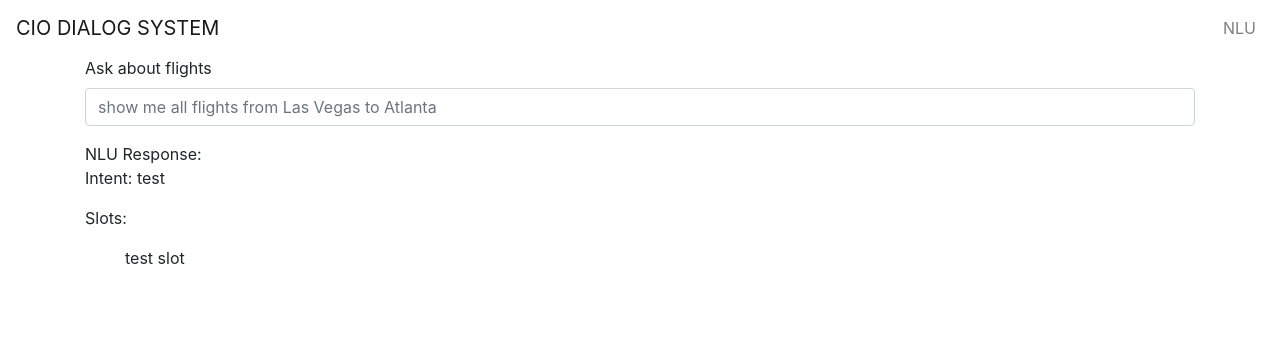
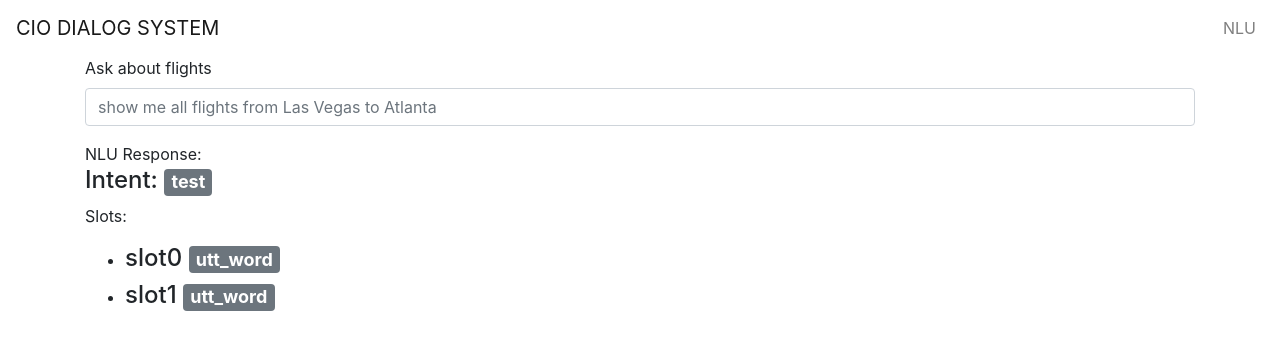
Before and after one commit to cioionut/ds_web_interface, a React (Create React App) app: page / in a window 1280 px wide. Shown: the top 350 px of the page. Built offline with nearby package versions, Linux system fonts and the light colour scheme.

Commit message:
Update nlu response received from server

```diff
--- a/package.json
+++ b/package.json
@@ -3,10 +3,11 @@
   "version": "0.1.0",
   "private": true,
   "dependencies": {
+    "axios": "^0.18.0",
     "bootstrap": "^4.1.3",
     "react": "^16.6.0",
     "react-dom": "^16.6.0",
-    "react-scripts": "2.1.1",
+    "react-scripts": "^2.1.1",
     "reactstrap": "^6.5.0"
   },
   "scripts": {
--- a/src/App.js
+++ b/src/App.js
@@ -1,4 +1,6 @@
 import React, { Component } from 'react';
+import axios from 'axios';
+
 import {
   Collapse,
   Navbar,
@@ -10,25 +12,21 @@ import {
   Container,
   Row,
   Col,
-  Jumbotron,
-  Button,
-  Form, FormGroup, Label, Input, FormText
+  Form, FormGroup, Label, Input
 } from 'reactstrap';
 
 
 class NLUResponse extends Component {
-  constructor(props) {
-    super(props);
-    this.slotList = "test slot"
-  }
 
   render() {
     return (
       <div>
-        <p>Intent: {this.props.intent}</p>
+        <h4>Intent: <span className="badge badge-secondary"> {this.props.intent} </span></h4>
         <p>Slots:</p>
         <ul>
-          {this.slotList}
+          {this.props.slots.map((slot, idx) => {
+            return (<li key={idx}><h4> {slot[0]} <span className="badge badge-secondary"> {slot[1]} </span></h4></li>)
+          })}
         </ul>
       </div>
     );
@@ -40,23 +38,43 @@ class App extends Component {
     super(props);
 
     this.toggleNavbar = this.toggleNavbar.bind(this);
-    this.handleUtterance = this.handleUtterance.bind(this);
+    this.handleUtteranceChange = this.handleUtteranceChange.bind(this);
+    this.handleSubmitFrom = this.handleSubmitFrom.bind(this);
 
     this.state = {
       collapsed: true,
       nluResponse: {
-        "intent": "test",
-        "slots": {
-          "slot0": "utt_word",
-          "slot1": "utt_word"
-        }
-      }
+        pred_slot_seq: "test",
+        pred_intent_label: "test",
+        pred_slot_labels: [
+          ["slot0", "utt_word"],
+          ["slot1", "utt_word"]
+        ]
+      },
+      utterance: ""
     };
   }
 
-  handleUtterance(elem) {
-    elem.preventDefault()
-    console.log("request to server")
+  handleUtteranceChange(elem) {
+    this.setState({utterance: elem.target.value})
+  }
+
+  handleSubmitFrom(elem) {
+    elem.preventDefault();
+
+    axios.post('http://127.0.0.1:5000/api/v1/nlu', {
+        "utterance": this.state.utterance
+    })
+    .then(function (response) {
+      this.setState({nluResponse: response.data});
+      console.log(this.state);
+    }.bind(this))
+    .catch(function (error) {
+      console.log(error);
+    })
+    .then(function () {
+      // always executed
+    });
   }
 
   toggleNavbar() {
@@ -83,10 +101,12 @@ class App extends Component {
       <Container>
         <Row>
           <Col>
-            <Form onSubmit={this.handleUtterance}>
+            <Form onSubmit={this.handleSubmitFrom}>
               <FormGroup>
                 <Label for="utterance">Ask about flights</Label>
                 <Input type="text" name="utterance" id="utterance"
+                  value={this.state.utterance}
+                  onChange={this.handleUtteranceChange}
                   placeholder="show me all flights from Las Vegas to Atlanta" />
               </FormGroup>
             </Form>
@@ -96,8 +116,8 @@ class App extends Component {
           <Col>
             NLU Response:
             <NLUResponse
-              intent={this.state.nluResponse.intent}
-              slots={this.state.nluResponse.slots}
+              intent={this.state.nluResponse.pred_intent_label}
+              slots={this.state.nluResponse.pred_slot_labels}
             />
           </Col>
         </Row>
```
Also changed, not shown: 1 other file (tests, documents, lock files or other folders).
